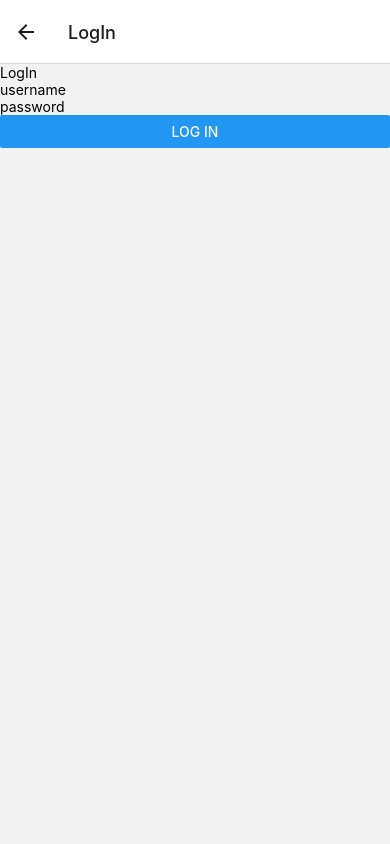
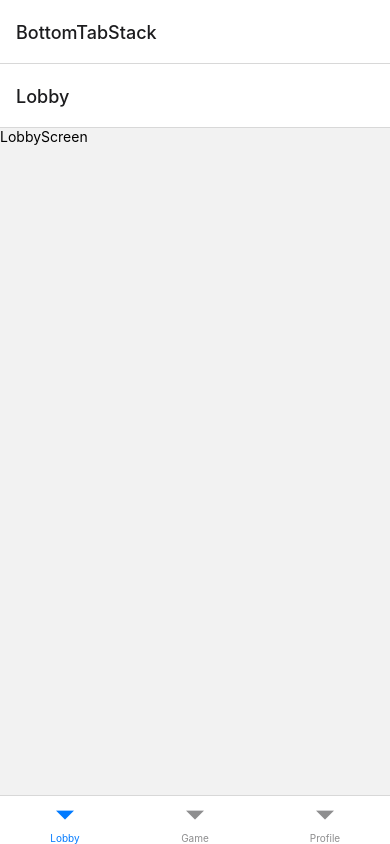
Before and after one commit to ThaDDDen/Liars-Dice, a React Native app in the folder Client/: screen /LogIn in a window 390 px wide. Built offline with nearby package versions, Linux system fonts and the light colour scheme.

Commit message:
created login component

```diff
--- a/Client/components/LogIn.tsx
+++ b/Client/components/LogIn.tsx
@@ -7,6 +7,11 @@ import * as yup from "yup";
 interface LogInModel {
   username: string;
   password: string;
+}
+
+export interface User {
+  username: string;
+  token: string;
 }
 
 type LogInYupObject = Record<keyof LogInModel, yup.AnySchema>;
@@ -20,18 +25,36 @@ const LogIn = () => {
   const PORT = 5141;
   const LOCAL_IP = "192.168.0.4";
 
-  const loginUser = (logInModel: LogInModel) => {
-    fetch(`http://${LOCAL_IP}:${PORT}/api/auth`, {
+  const postLogInModel = (logInModel: LogInModel) => {
+    fetch(`http://${LOCAL_IP}:${PORT}/api/auth/login`, {
       method: "POST",
       headers: { "Content-Type": "application/json" },
       body: JSON.stringify(logInModel),
+    }).then((response) => {
+      if (response.status === 200) {
+        response.json().then((deserializedResponse) => {
+          //TODO set token to current user, maybe save it in asyncstorage too?
+          console.log(deserializedResponse.token);
+        });
+      }
+
+      if (response.status === 401) {
+        console.log("Unauthorized");
+        return;
+      }
     });
   };
 
   return (
     <View>
-      <Text>LogIn</Text>
-      <Formik initialValues={{ username: "", password: "" }} validationSchema={loginValidationSchema} onSubmit={(values) => {}}>
+      <Text>Log In</Text>
+      <Formik
+        initialValues={{ username: "", password: "" }}
+        validationSchema={loginValidationSchema}
+        onSubmit={(values) => {
+          postLogInModel({ username: values.username, password: values.password });
+        }}
+      >
         {({ handleChange, handleSubmit, values, errors }) => {
           return (
             <>
@@ -53,6 +76,13 @@ const LogIn = () => {
 
 export default LogIn;
 
-const Input = styled.TextInput``;
+const Input = styled.TextInput`
+  color: black;
+  font-size: 16px;
+  border: 1px solid black;
+  border-radius: 5px;
+  padding: 10px;
+  margin: 10px 20px;
+`;
 
 const LoginButton = styled.Button``;
--- a/Client/navigation/RootStackNavigator.tsx
+++ b/Client/navigation/RootStackNavigator.tsx
@@ -1,4 +1,6 @@
 import { createNativeStackNavigator } from "@react-navigation/native-stack";
+import { useState } from "react";
+import { User } from "../components/LogIn";
 import HomeScreen from "../screens/HomeScreen";
 import LogInScreen from "../screens/LogInScreen";
 import RegisterScreen from "../screens/RegisterScreen";
@@ -14,12 +16,19 @@ export type RootStackParams = {
 export const RootStack = createNativeStackNavigator<RootStackParams>();
 
 const RootNavigation = () => {
+  const [currentUser, setCurrentUser] = useState<User | undefined>({ username: "oscar", token: "sometoken" }); // just to try, will make userContext to set currentUser
+
   return (
     <RootStack.Navigator initialRouteName="Home">
-      <RootStack.Screen name="Home" component={HomeScreen} />
-      <RootStack.Screen name="LogIn" component={LogInScreen} />
-      <RootStack.Screen name="Register" component={RegisterScreen} />
-      <RootStack.Screen name="BottomTabStack" component={BottomTabStack} />
+      {!currentUser ? (
+        <>
+          <RootStack.Screen name="Home" component={HomeScreen} />
+          <RootStack.Screen name="LogIn" component={LogInScreen} />
+          <RootStack.Screen name="Register" component={RegisterScreen} />
+        </>
+      ) : (
+        <RootStack.Screen name="BottomTabStack" component={BottomTabStack} />
+      )}
     </RootStack.Navigator>
   );
 };
--- a/Client/screens/HomeScreen.tsx
+++ b/Client/screens/HomeScreen.tsx
@@ -2,6 +2,7 @@ import { BottomTabScreenProps } from "@react-navigation/bottom-tabs";
 import { CompositeScreenProps } from "@react-navigation/native";
 import { NativeStackScreenProps } from "@react-navigation/native-stack";
 import { Button, Text, View } from "react-native";
+import LogIn from "../components/LogIn";
 import { BottomTabStackParams } from "../navigation/BottomTabStackNavigator";
 import { RootStackParams } from "../navigation/RootStackNavigator";
 
@@ -11,7 +12,7 @@ const HomeScreen = ({ navigation }: HomeNavProps) => {
   return (
     <View>
       <Text>Home</Text>
-      <Button color="gray" title="log in" onPress={() => navigation.navigate("BottomTabStack")} />
+      <LogIn />
       <Button color="gray" title="Register" onPress={() => navigation.navigate("Register")} />
     </View>
   );
```
Also changed, not shown: 1 other file (tests, documents, lock files or other folders).
